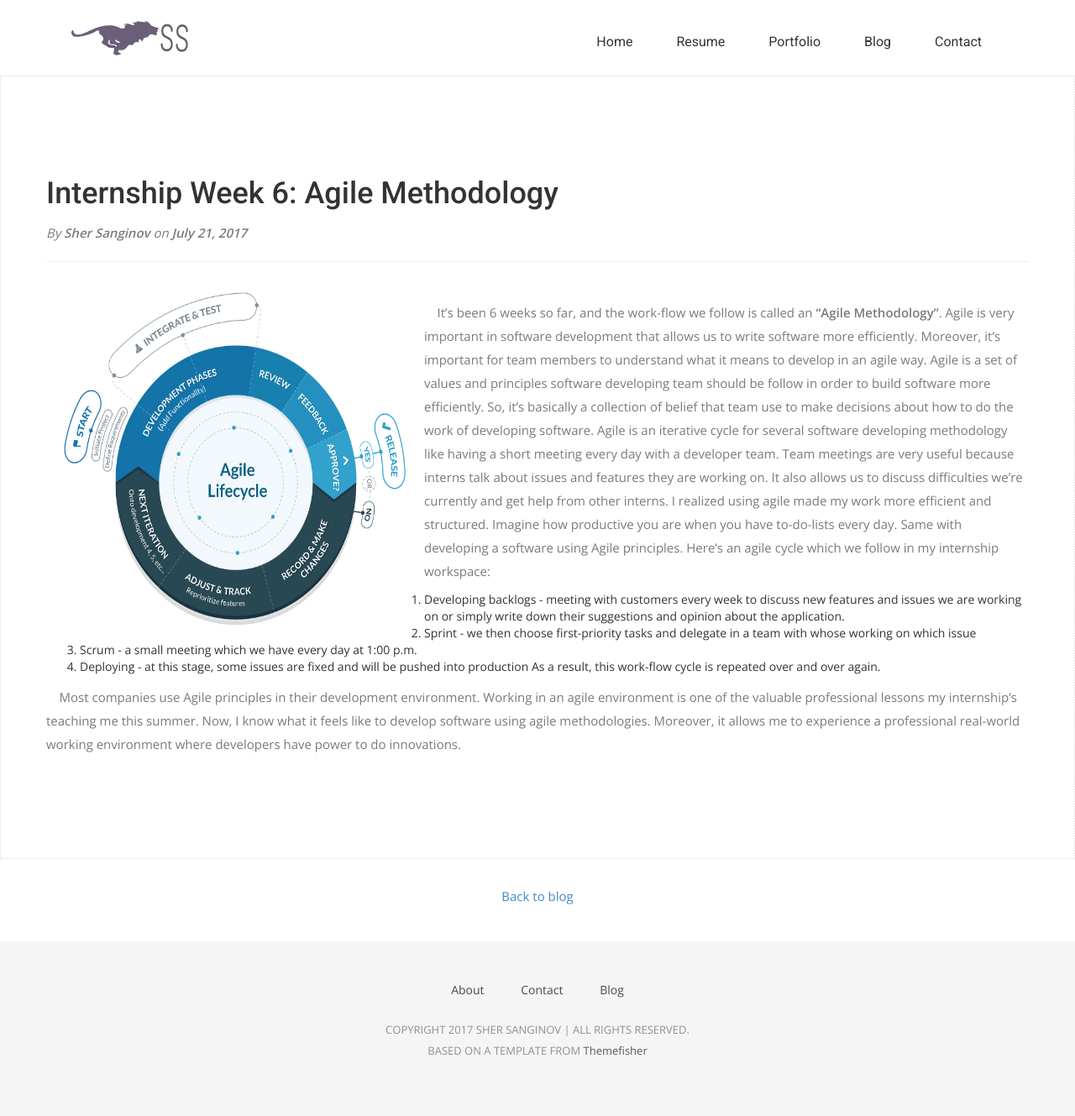
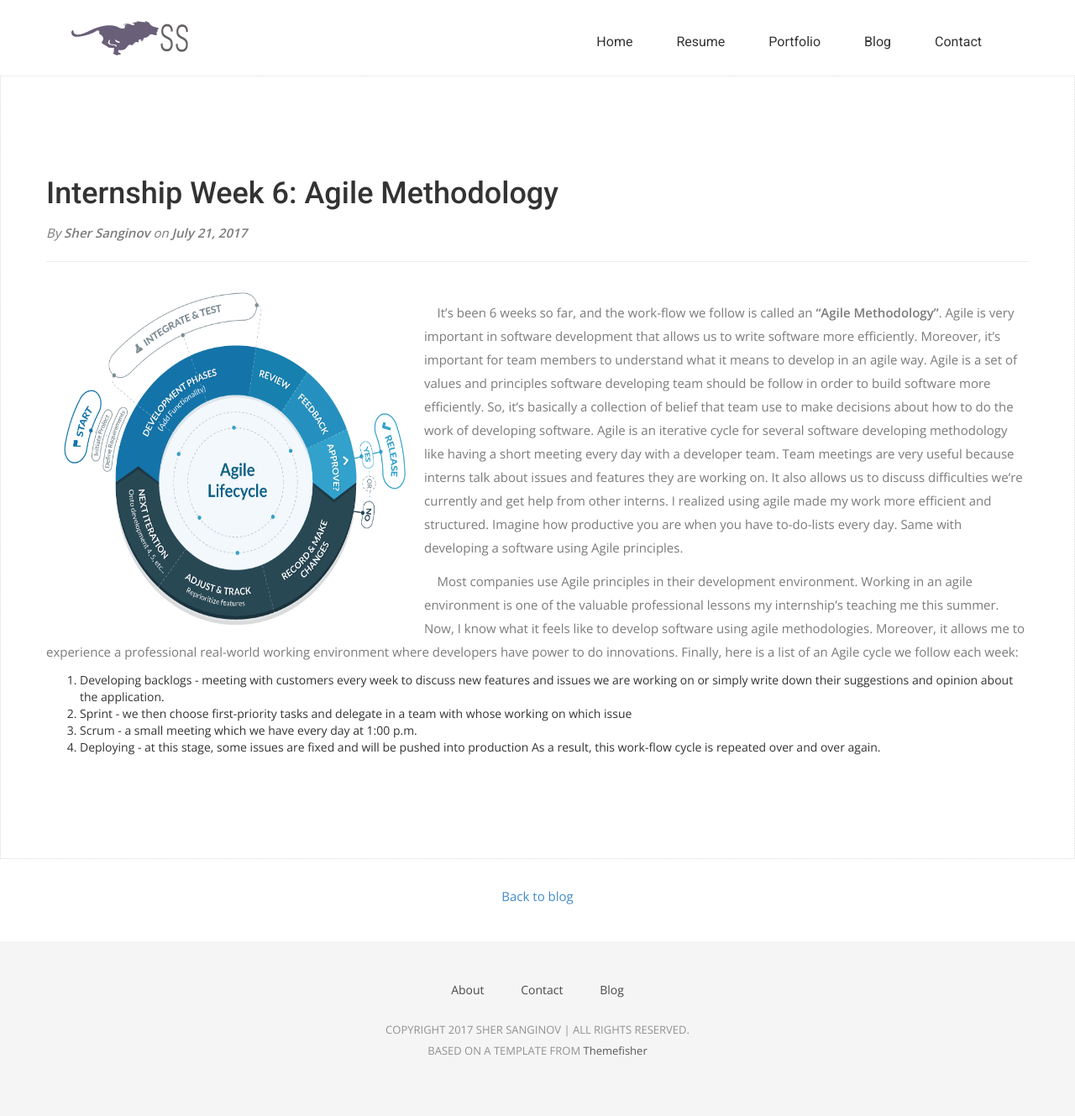
Before and after one commit to sanginovs/personal-website, a Jekyll site: the page built from _posts/2017-07-21-agile.md, in a window 1280 px wide. Shown: the whole page at 84% size. Built offline with Jekyll 4.4.1, drawn with Linux system fonts in a browser that asks for light colours; nearby versions of some CDN libraries; some web fonts are replaced; comment, search, counter and statistics services are not loaded.

Commit message:
added week 6blogs

```diff
--- a/_posts/2017-07-21-agile.md
+++ b/_posts/2017-07-21-agile.md
@@ -7,11 +7,11 @@ author: "Sher Sanginov"
 
 <img class="img-responsive" src="/assets/img/intern11.png" alt="Drawing" style="width: 450px; height: 400px; display: block; float:left; ">
 
-&nbsp;&nbsp;&nbsp;&nbsp;It's been 6 weeks so far, and the work-flow we follow is called an **"Agile Methodology"**. Agile is very important in software development that allows us to write software more efficiently. Moreover, it's important for team members to understand what it means to develop in an agile way. Agile is a set of values and principles software developing team should be follow in order to build software more efficiently. So, it's basically a collection of belief that team use to make decisions about how to do the work of developing software. Agile is an iterative cycle for several software developing methodology like having a short meeting every day with a developer team. Team meetings are very useful because interns talk about issues and features they are working on. It also allows us to discuss difficulties we're currently and get help from other interns.  I realized using agile made my work more efficient and structured. Imagine how productive you are when you have to-do-lists every day. Same with developing a software using Agile principles. Here's an agile cycle which we follow in my internship workspace:
+&nbsp;&nbsp;&nbsp;&nbsp;It's been 6 weeks so far, and the work-flow we follow is called an **"Agile Methodology"**. Agile is very important in software development that allows us to write software more efficiently. Moreover, it's important for team members to understand what it means to develop in an agile way. Agile is a set of values and principles software developing team should be follow in order to build software more efficiently. So, it's basically a collection of belief that team use to make decisions about how to do the work of developing software. Agile is an iterative cycle for several software developing methodology like having a short meeting every day with a developer team. Team meetings are very useful because interns talk about issues and features they are working on. It also allows us to discuss difficulties we're currently and get help from other interns.  I realized using agile made my work more efficient and structured. Imagine how productive you are when you have to-do-lists every day. Same with developing a software using Agile principles.
+
+&nbsp;&nbsp;&nbsp;&nbsp;Most companies use Agile principles in their development environment. Working in an agile environment is one of the valuable professional lessons my internship's teaching me this summer. Now, I know what it feels like to develop software using agile methodologies. Moreover, it allows me to experience a professional real-world working environment where developers have power to do innovations. Finally, here is a list of an Agile cycle we follow each week:
 1. Developing backlogs - meeting with customers every week to discuss new features and issues we are working on or simply write down their suggestions and opinion about the application.
 2. Sprint - we then choose first-priority tasks and delegate in a team with whose working on which issue
 3. Scrum - a small meeting which we have every day at 1:00 p.m.
 4. Deploying - at this stage, some issues are fixed and will be pushed into production
 As a result, this work-flow cycle is repeated over and over again.
-
-&nbsp;&nbsp;&nbsp;&nbsp;Most companies use Agile principles in their development environment. Working in an agile environment is one of the valuable professional lessons my internship's teaching me this summer. Now, I know what it feels like to develop software using agile methodologies. Moreover, it allows me to experience a professional real-world working environment where developers have power to do innovations.
```
